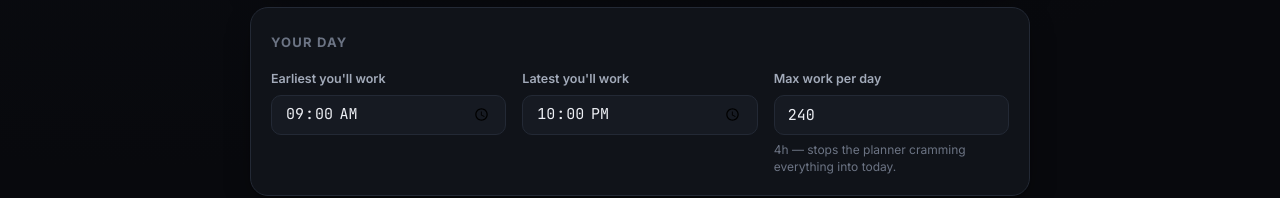
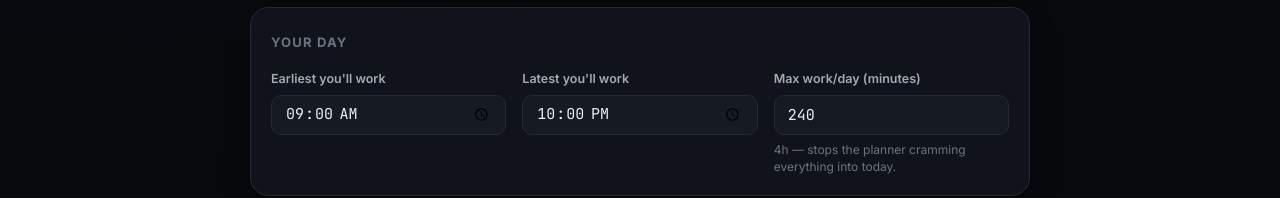
Before and after one commit to JacobQuion/Station, a React (Vite) app: page / in a window 1280 px wide. Both pictures are taken after a click on the button "Settings". Shown: the part 473-671 px from the top of the page. Built offline with nearby package versions, Linux system fonts and the light colour scheme.

Commit message:
Update SettingsView.tsx

```diff
--- a/src/views/SettingsView.tsx
+++ b/src/views/SettingsView.tsx
@@ -87,7 +87,7 @@ export function SettingsView() {
               />
             </div>
             <div className="field">
-              <label htmlFor="s-cap">Max work per day</label>
+              <label htmlFor="s-cap">Max work/day (minutes)</label>
               <input
                 id="s-cap"
                 className="input mono"
```
